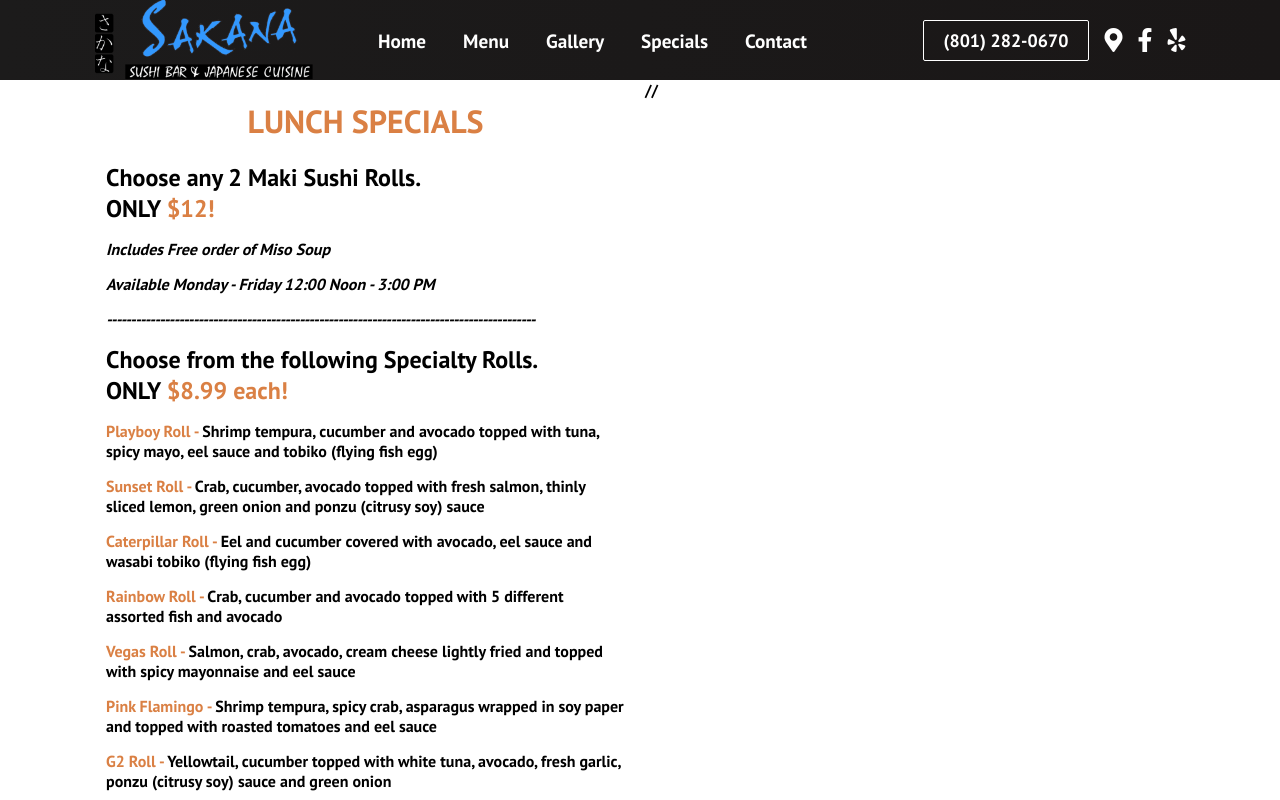
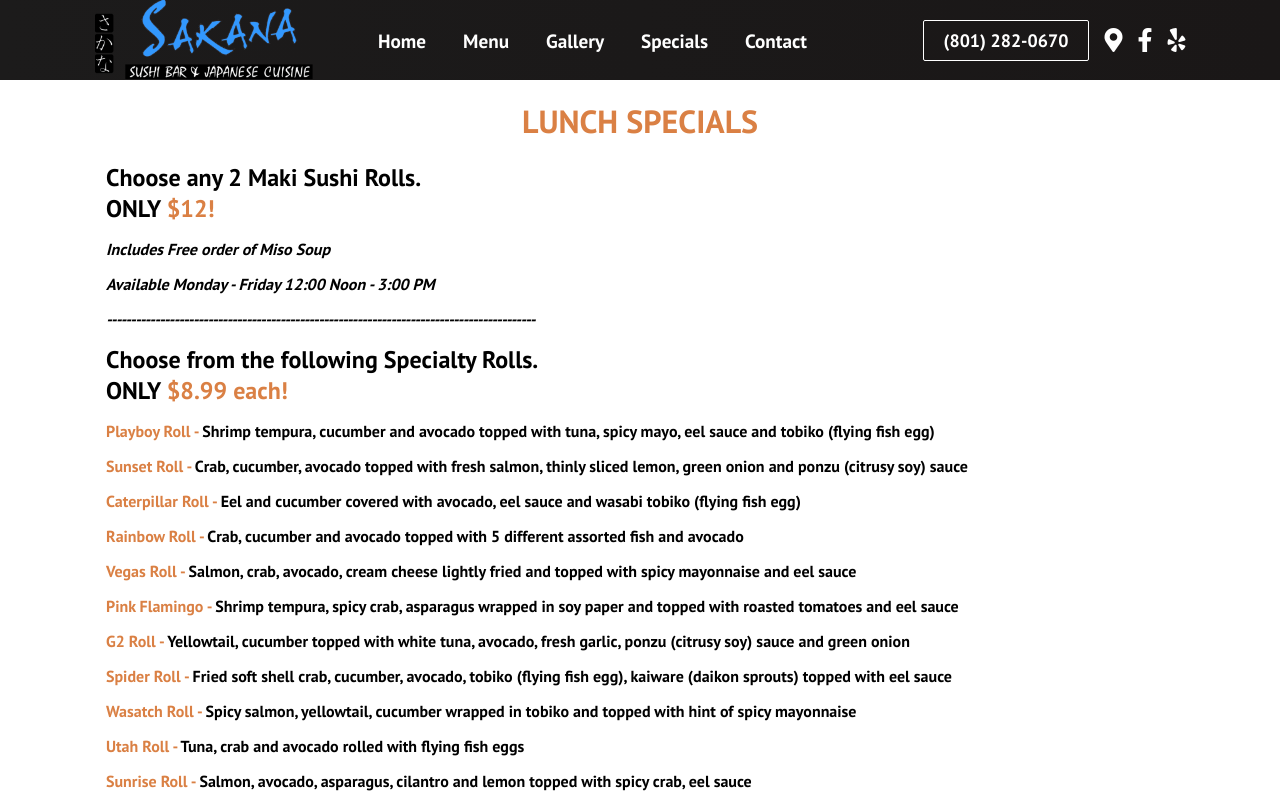
Before and after one commit to sai8e/sakanasushibar_website, a React (Create React App) app: page /specials in a window 1280 px wide. Shown: the top 800 px of the page. Built offline with nearby package versions, Linux system fonts and the light colour scheme; the HTML template or start-up script is replaced by a standard one.

Commit message:
Update Specials.css

```diff
--- a/src/components/pages/Specials.css
+++ b/src/components/pages/Specials.css
@@ -64,9 +64,9 @@
 .specials_container {
   width: 85%;
   margin: auto;
-  display: grid;
+/*   display: grid;
   grid-template-columns: repeat(2, 1fr);
-  gap: 10px;
+  gap: 10px; */
 }
 
 /* @media only screen and (max-width: 960px) {
@@ -77,15 +77,15 @@
 
 @media only screen and (max-width: 960px) {
   .specials_container {
-    grid-template-columns: repeat(2, 1fr);
-    gap: 5px;
-    /* width: 95%; */
+/*     grid-template-columns: repeat(2, 1fr);
+    gap: 5px; */
+    width: 85%;
   }
 }
 @media only screen and (max-width: 680px) {
   .specials_container {
-    grid-template-columns: repeat(1, 1fr);
-    gap: 5px;
+/*     grid-template-columns: repeat(1, 1fr);
+    gap: 5px; */
     width: 100%;
   }
 }
```
